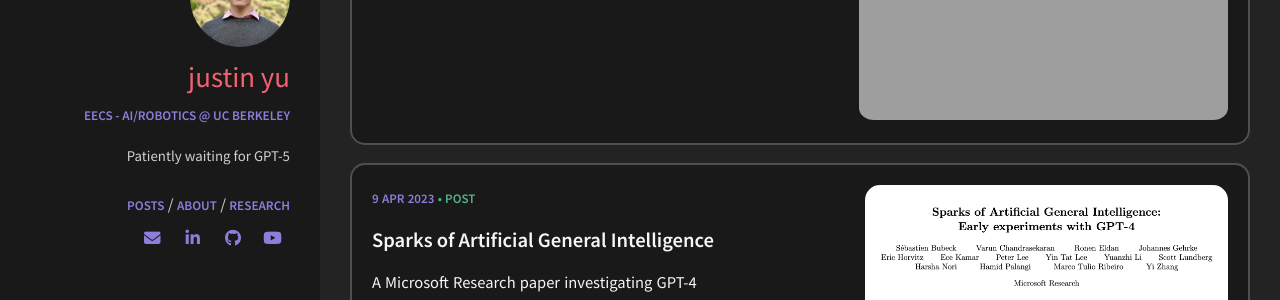
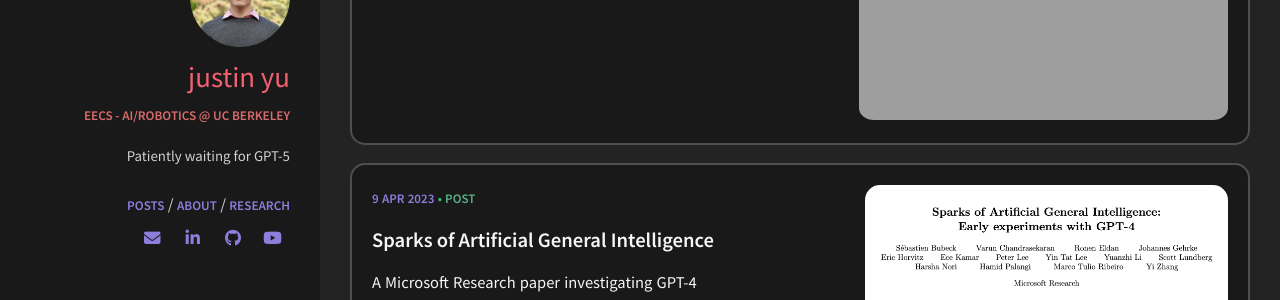
Before and after one commit to uynitsuj/uynitsuj.github.io, a Jekyll site: the page built from index.html, in a window 1280 px wide. Shown: the part 229-529 px from the top of the page. Built offline with Jekyll 4.4.1, drawn with Linux system fonts in a browser that asks for light colours; nearby versions of some CDN libraries.

Commit message:
author job recolor to not match link

```diff
--- a/_sass/pages/_layout.scss
+++ b/_sass/pages/_layout.scss
@@ -44,7 +44,7 @@
 
   .author_job {
     display: block;
-    color: $secondary;
+    color: #d96b6b;
     font-size: 0.8em;
     font-weight: 700;
     text-transform: uppercase;
```
